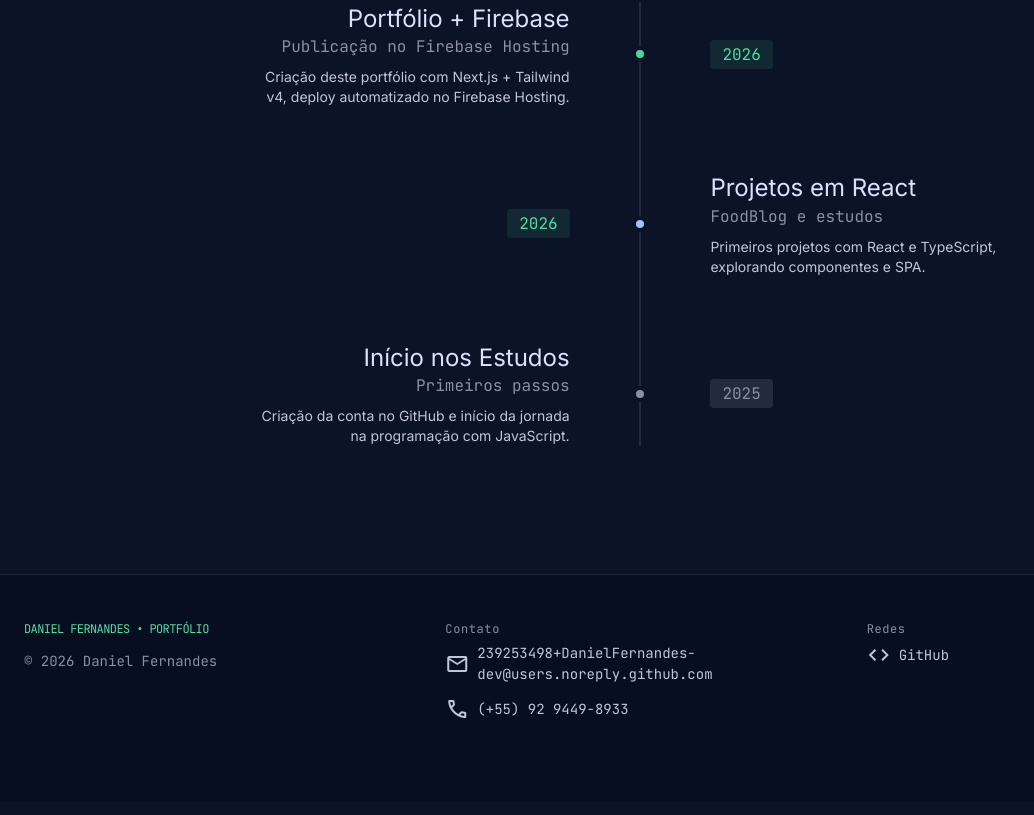
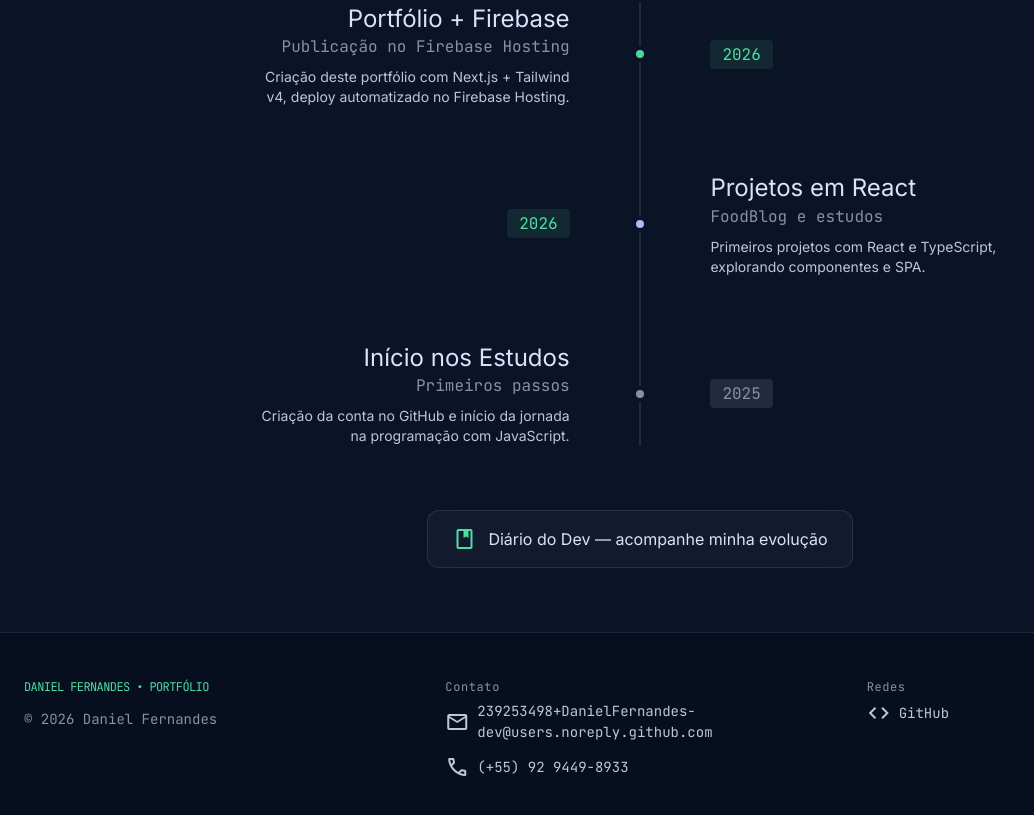
Before and after one commit to DanielFernandes-dev/portifolio, a Next.js app: page / in a window 1280 px wide. Shown: the part 2342-3157 px from the top of the page, without its empty margins (0-1034 px from the left). Built offline with nearby package versions, Linux system fonts and the light colour scheme.

Commit message:
Adiciona link do Diário do Dev abaixo da Jornada

```diff
--- a/app/components/Timeline.tsx
+++ b/app/components/Timeline.tsx
@@ -60,6 +60,17 @@ export default function Timeline() {
           </div>
         ))}
       </div>
+      <div className="text-center mt-12">
+        <a
+          href="https://github.com/DanielFernandes-dev/diario-do-dev.git"
+          target="_blank"
+          rel="noopener noreferrer"
+          className="glass-panel inline-flex items-center gap-3 px-6 py-4 rounded-xl text-on-surface hover:bg-surface-container-high transition-all font-body-base"
+        >
+          <span className="material-symbols-outlined text-secondary">book</span>
+          Diário do Dev — acompanhe minha evolução
+        </a>
+      </div>
     </section>
   )
 }
```
